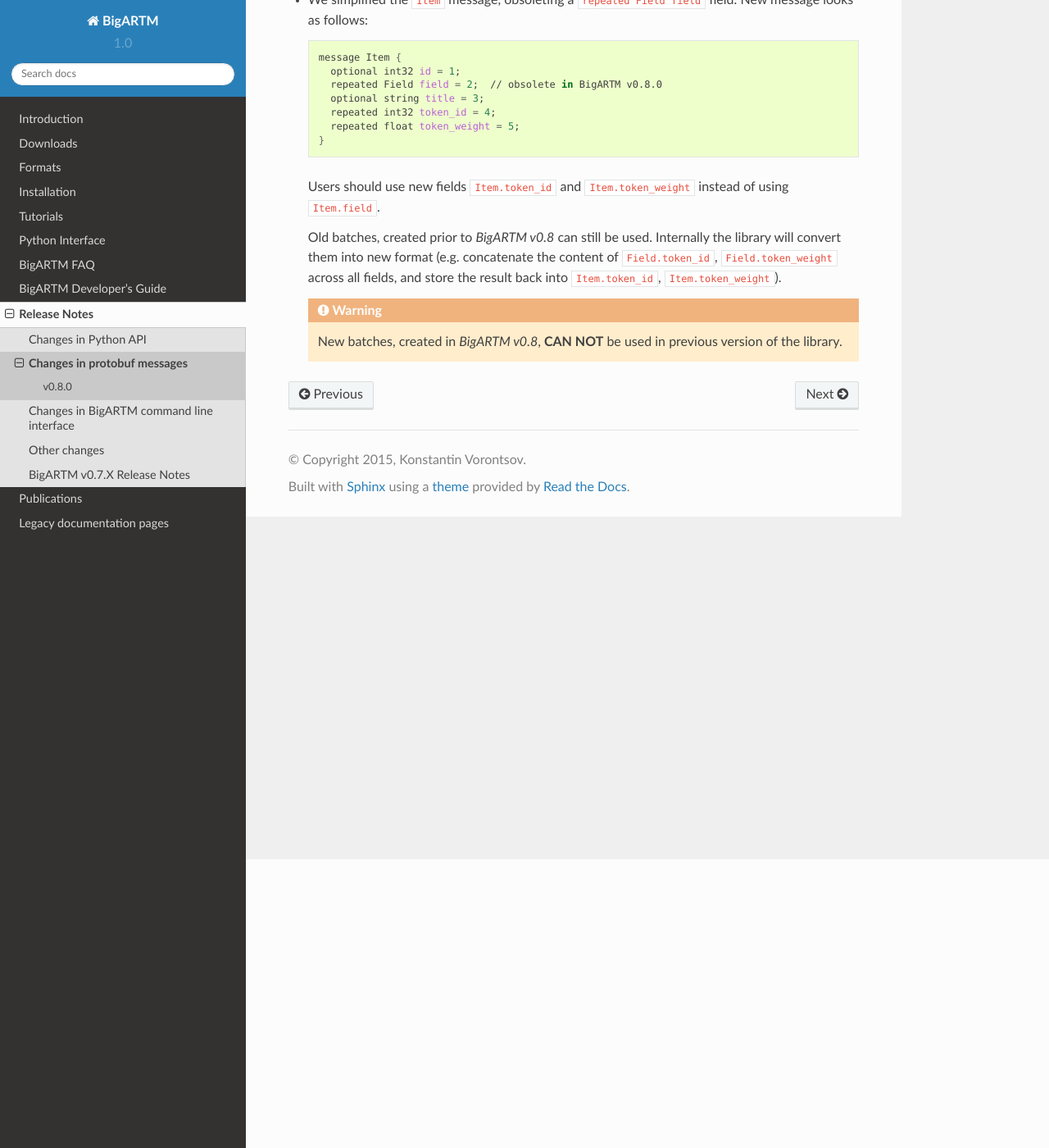
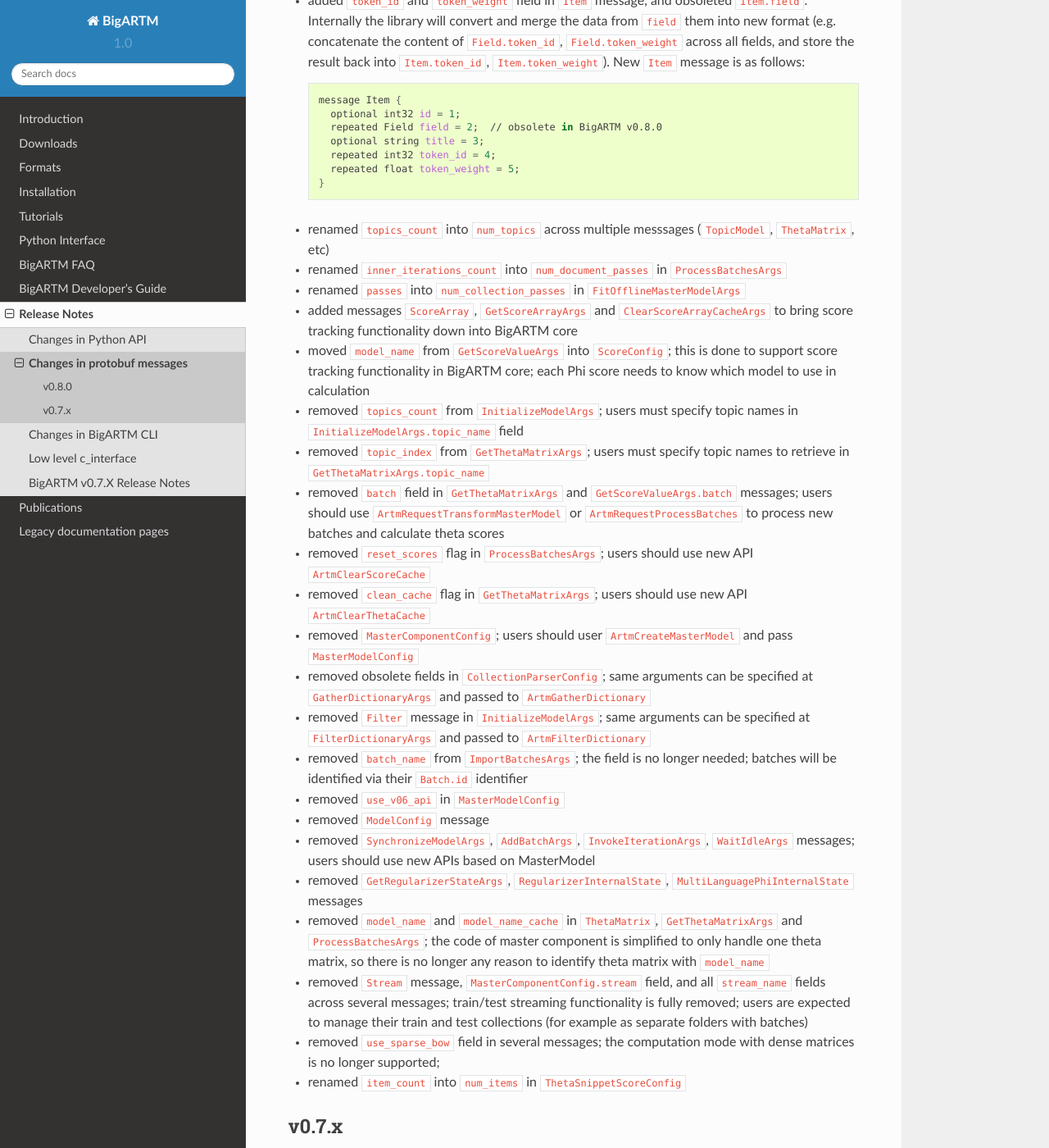
Before and after one commit to bigartm/bigartm, a Sphinx documentation site: the page built from docs/release_notes/messages.txt, in a window 1280 px wide and 1400 px high, scrolled down 352 px. Shown: the whole window at 82% size. Built offline with Sphinx 7.4.7 and the Read the Docs theme 2.0.0, drawn with Linux system fonts in a browser that asks for light colours; formulas are drawn with MathJax 3; some of the changed text lies outside the part shown.

Commit message:
update messages and c_interface in release notes

```diff
--- a/docs/release_notes/index.txt
+++ b/docs/release_notes/index.txt
@@ -14,5 +14,5 @@
    python
    messages
    bigartm_cli
-   other_changes
+   c_interface
    v0.7
--- a/docs/release_notes/messages.txt
+++ b/docs/release_notes/messages.txt
@@ -4,12 +4,16 @@
 v0.8.0
 ------
 
-* renamed ``topics_count`` into ``num_topics`` across multiple messsages (``TopicModel``, ``ThetaMatrix``, etc)
-* renamed ``inner_iterations_count`` into ``num_document_passes`` in ``ProcessBatchesArgs``
-* renamed ``passes`` into ``num_collection_passes`` in ``FitOfflineMasterModelArgs``
-* renamed ``item_count`` into ``num_items`` in ``ThetaSnippetScoreConfig``
-* We simplified the ``Item`` message, obsoleting a ``repeated Field field`` field.
-  New message looks as follows:
+.. warning::
+
+  New batches, created in `BigARTM v0.8`, **CAN NOT** be used in previous version of the library.
+  Old batches, created prior to `BigARTM v0.8` can still be used. See below for details.
+
+* added ``token_id`` and ``token_weight`` field in ``Item`` message, and obsoleted ``Item.field``.
+  Internally the library will convert and merge the data from ``field`` them into new format
+  (e.g. concatenate the content of ``Field.token_id``, ``Field.token_weight`` across all fields,
+  and store the result back into ``Item.token_id``, ``Item.token_weight``).
+  New ``Item`` message is as follows:
 
   .. code-block:: bash
 
@@ -20,14 +24,35 @@
       repeated int32 token_id = 4;
       repeated float token_weight = 5;
     }
+* renamed ``topics_count`` into ``num_topics`` across multiple messsages (``TopicModel``, ``ThetaMatrix``, etc)
+* renamed ``inner_iterations_count`` into ``num_document_passes`` in ``ProcessBatchesArgs``
+* renamed ``passes`` into ``num_collection_passes`` in ``FitOfflineMasterModelArgs``
+* added messages ``ScoreArray``, ``GetScoreArrayArgs`` and ``ClearScoreArrayCacheArgs`` to bring score tracking functionality down into BigARTM core
+* moved ``model_name`` from ``GetScoreValueArgs`` into ``ScoreConfig``;
+  this is done to support score tracking functionality in BigARTM core;
+  each Phi score needs to know which model to use in calculation
+* removed ``topics_count`` from ``InitializeModelArgs``; users must specify topic names in ``InitializeModelArgs.topic_name`` field
+* removed ``topic_index`` from ``GetThetaMatrixArgs``; users must specify topic names to retrieve in ``GetThetaMatrixArgs.topic_name``
+* removed ``batch`` field in ``GetThetaMatrixArgs`` and ``GetScoreValueArgs.batch`` messages;
+  users should use ``ArtmRequestTransformMasterModel`` or ``ArtmRequestProcessBatches`` to process new batches and calculate theta scores
+* removed ``reset_scores`` flag in ``ProcessBatchesArgs``; users should use new API ``ArtmClearScoreCache``
+* removed ``clean_cache`` flag in ``GetThetaMatrixArgs``; users should use new API ``ArtmClearThetaCache``
+* removed ``MasterComponentConfig``; users should user ``ArtmCreateMasterModel`` and pass ``MasterModelConfig``
+* removed obsolete fields in ``CollectionParserConfig``; same arguments can be specified at ``GatherDictionaryArgs`` and passed to ``ArtmGatherDictionary``
+* removed ``Filter`` message in ``InitializeModelArgs``; same arguments can be specified at ``FilterDictionaryArgs`` and passed to ``ArtmFilterDictionary``
+* removed ``batch_name`` from ``ImportBatchesArgs``; the field is no longer needed; batches will be identified via their ``Batch.id`` identifier
+* removed ``use_v06_api`` in ``MasterModelConfig``
+* removed ``ModelConfig`` message
+* removed ``SynchronizeModelArgs``, ``AddBatchArgs``, ``InvokeIterationArgs``, ``WaitIdleArgs`` messages; users should use new APIs based on MasterModel
+* removed ``GetRegularizerStateArgs``, ``RegularizerInternalState``, ``MultiLanguagePhiInternalState`` messages
+* removed ``model_name`` and ``model_name_cache`` in ``ThetaMatrix``, ``GetThetaMatrixArgs`` and ``ProcessBatchesArgs``;
+  the code of master component is simplified to only handle one theta matrix, so there is no longer any reason to identify theta matrix with ``model_name``
+* removed ``Stream`` message, ``MasterComponentConfig.stream`` field, and all ``stream_name`` fields across several messages;
+  train/test streaming functionality is fully removed; users are expected to manage their train and test collections (for example as separate folders with batches)
+* removed ``use_sparse_bow`` field in several messages; the computation mode with dense matrices is no longer supported;
+* renamed ``item_count`` into ``num_items`` in ``ThetaSnippetScoreConfig``
 
-  Users should use new fields ``Item.token_id`` and ``Item.token_weight`` instead of using ``Item.field``.
+v0.7.x
+------
 
-  Old batches, created prior to `BigARTM v0.8` can still be used.
-  Internally the library will convert them into new format
-  (e.g. concatenate the content of ``Field.token_id``, ``Field.token_weight`` across all fields,
-  and store the result back into ``Item.token_id``, ``Item.token_weight``).
-
-  .. warning::
-
-    New batches, created in `BigARTM v0.8`, **CAN NOT** be used in previous version of the library.
+See :doc:`v0.7`.
--- a/docs/release_notes/other_changes.txt
+++ /dev/null
@@ -1,5 +0,0 @@
-Other changes
-=============
-
-v0.8.0
-------
--- a/docs/release_notes/python.txt
+++ b/docs/release_notes/python.txt
@@ -88,3 +88,8 @@
      # in v0.8.0
      last_tokens = model.score_tracker['Top100Tokens'].last_tokens
      print last_tokens[topic_name]
+
+v0.7.x
+------
+
+See :doc:`v0.7`.
```
Also changed, not shown: docs/release_notes/bigartm_cli.txt (+9 -2 lines), docs/release_notes/c_interface.txt (added, +17 -0 lines).
